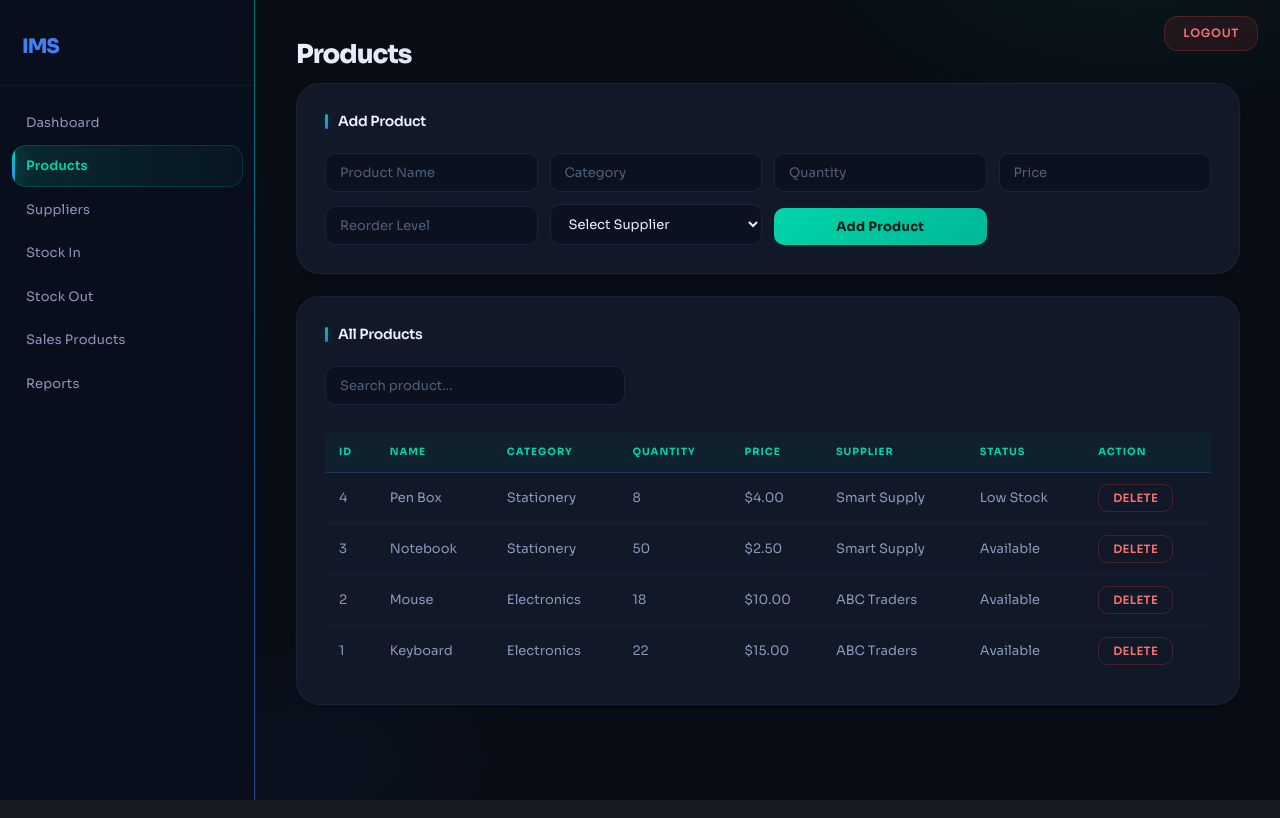
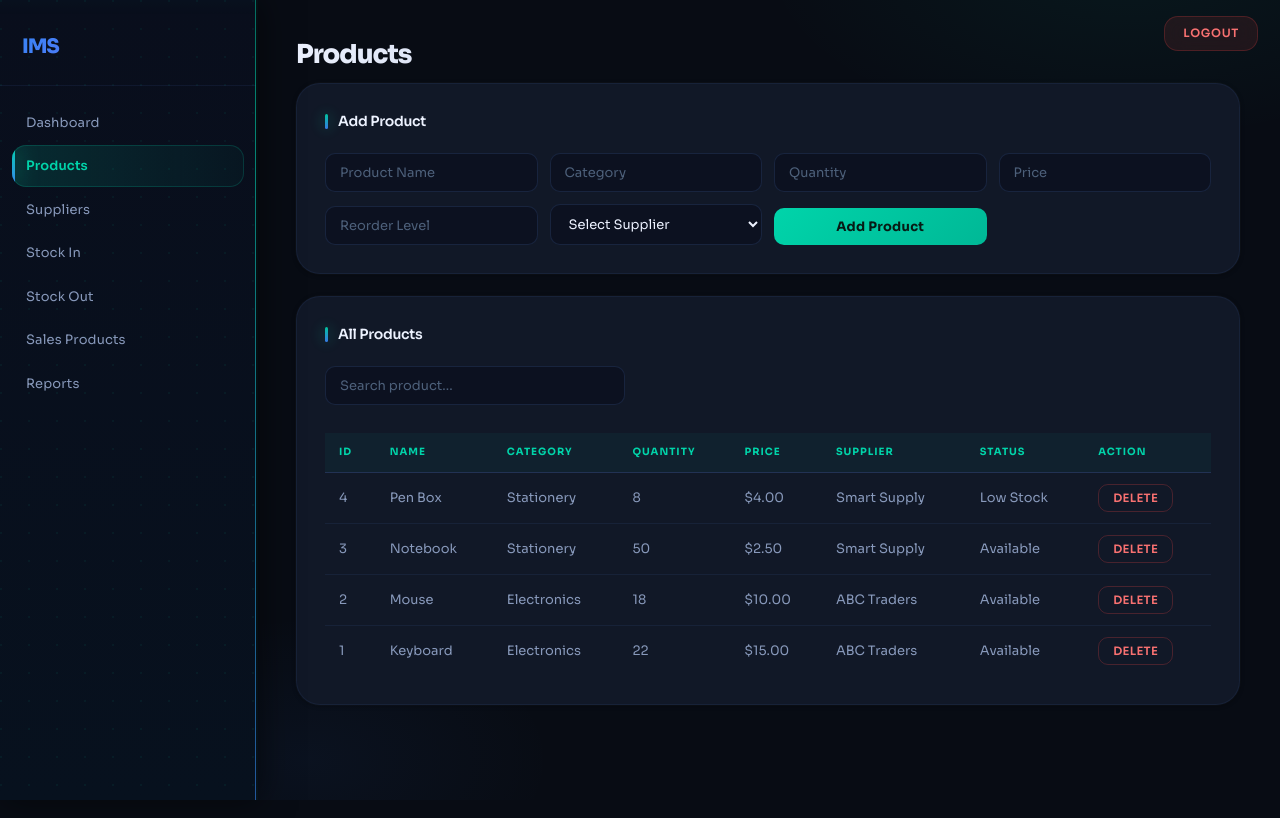
Before and after one commit to rahat1517/WebTechProject, a PHP site: page /products.php in a window 1280 px wide. Run offline with PHP 8.4, Linux system fonts and the light colour scheme; the visitor is signed in with stand-in values (Sample User, id 1); data comes from the database, SQL or seed files in the repository.

Commit message:
Update style.css

```diff
--- a/assets/style.css
+++ b/assets/style.css
@@ -157,7 +172,7 @@ body {
   background: linear-gradient(180deg, var(--teal), var(--blue));
   border-radius: 10px;
 }
-::selection { background: rgba(0,212,170,0.25); color: var(--teal); }
+::selection { background: rgba(0,212,170,0.22); color: var(--teal); }
 
 /* ════════════════════════════════════════════════════
    LAYOUT
@@ -207,17 +223,29 @@ body {
   background: var(--sidebar-bg);
   display: flex;
   flex-direction: column;
-  position: sticky;
+
+  /* ✅ FIXED — always visible, never shifts */
+  position: fixed;
+  left: 0;
   top: 0;
   height: 100vh;
+  z-index: 100;
+
   overflow-y: auto;
   overflow-x: hidden;
   animation: slideInLeft 0.5s cubic-bezier(0.16,1,0.3,1) both;
-  border-right: 1px solid var(--border);
-  /* Animated gradient right border via pseudo */
-  position: sticky;
+
+  /* Subtle dot grid background */
+  background-image:
+    radial-gradient(circle at 1px 1px, rgba(0,212,170,0.06) 1px, transparent 0),
+    linear-gradient(180deg, #090e1c 0%, #07111e 100%);
+  background-size: 28px 28px, auto;
+
+  /* Right edge shadow for depth */
+  box-shadow: 4px 0 32px rgba(0,0,0,0.5), 2px 0 0 rgba(0,212,170,0.04);
 }
 
+/* Animated gradient right border */
 .sidebar::after {
   content: '';
   position: absolute;
@@ -226,14 +254,26 @@ body {
   background: linear-gradient(
     180deg,
     transparent 0%,
-    var(--teal) 30%,
-    var(--blue) 60%,
-    var(--purple) 85%,
+    var(--teal) 25%,
+    var(--blue) 55%,
+    var(--purple) 80%,
     transparent 100%
   );
   background-size: 100% 300%;
-  animation: borderFlow 4s ease infinite;
-  opacity: 0.5;
+  animation: sidebarGlowLine 6s linear infinite;
+  opacity: 0.6;
+}
+
+/* Scan line sweeping down */
+.sidebar::before {
+  content: '';
+  position: absolute;
+  left: 0; right: 0;
+  height: 60px;
+  background: linear-gradient(180deg, transparent, rgba(0,212,170,0.05), transparent);
+  pointer-events: none;
+  z-index: 0;
+  animation: scanDown 6s ease-in-out infinite;
 }
 
 .sidebar h2 {
@@ -243,6 +283,8 @@ body {
   padding: 30px 22px 22px;
   margin-bottom: 8px;
   border-bottom: 1px solid var(--border);
+  position: relative;
+  z-index: 1;
   background: linear-gradient(135deg, var(--teal), var(--blue), var(--purple));
   background-size: 200% 200%;
   -webkit-background-clip: text;
@@ -251,7 +293,12 @@ body {
   animation: borderFlow 5s ease infinite, fadeIn 0.4s 0.3s both;
 }
 
-.sidebar nav { padding: 8px 12px; flex: 1; }
+.sidebar nav {
+  padding: 8px 12px;
+  flex: 1;
+  position: relative;
+  z-index: 1;
+}
 
 .sidebar nav a {
   display: flex;
@@ -281,12 +329,13 @@ body {
 .sidebar nav a:nth-child(7) { animation-delay: 0.60s; }
 .sidebar nav a:nth-child(8) { animation-delay: 0.67s; }
 
+/* Shimmer sweep on hover */
 .sidebar nav a::before {
   content: '';
   position: absolute;
   top: 0; left: -80%;
   width: 55%; height: 100%;
-  background: linear-gradient(100deg, transparent, rgba(0,212,170,0.1) 50%, transparent);
+  background: linear-gradient(100deg, transparent, rgba(0,212,170,0.12) 50%, transparent);
   transform: skewX(-15deg);
   pointer-events: none;
   opacity: 0;
@@ -296,19 +345,23 @@ body {
   background: rgba(0,212,170,0.09);
   color: var(--teal);
   padding-left: 20px;
-  box-shadow: inset 0 0 0 1px rgba(0,212,170,0.12);
+  box-shadow: inset 0 0 0 1px rgba(0,212,170,0.14);
+  transform: translateX(2px);
 }
 .sidebar nav a:hover::before {
   opacity: 1;
   animation: shimmer 0.55s cubic-bezier(0.16,1,0.3,1) forwards;
 }
 
+/* Active state */
 .sidebar nav a.active {
-  background: linear-gradient(90deg, rgba(0,212,170,0.14), rgba(0,212,170,0.04));
+  background: linear-gradient(90deg, rgba(0,212,170,0.15), rgba(0,212,170,0.04));
   color: var(--teal);
   font-weight: 600;
   box-shadow: inset 0 0 0 1px rgba(0,212,170,0.18);
 }
+
+/* Active neon left bar */
 .sidebar nav a.active::after {
   content: '';
   position: absolute;
@@ -316,16 +369,18 @@ body {
   width: 3px;
   border-radius: 0 3px 3px 0;
   background: linear-gradient(180deg, var(--teal), var(--blue));
-  box-shadow: 2px 0 12px var(--teal-glow);
+  box-shadow: 2px 0 12px var(--teal-glow), 0 0 20px rgba(0,212,170,0.2);
   animation: activeDot 2s ease-in-out infinite;
 }
 
 /* ════════════════════════════════════════════════════
-   MAIN CONTENT
+   MAIN CONTENT — offset by sidebar width
 ════════════════════════════════════════════════════ */
 
 .main-content {
   flex: 1;
+  /* ✅ CRITICAL — push content right so sidebar doesn't overlap */
+  margin-left: var(--sidebar-w);
   padding: 34px 40px 48px;
   min-width: 0;
   animation: slideUp 0.55s 0.1s cubic-bezier(0.16,1,0.3,1) both;
@@ -333,6 +388,7 @@ body {
     radial-gradient(ellipse 55% 35% at 85% -5%, rgba(0,212,170,0.06) 0%, transparent 65%),
     radial-gradient(ellipse 40% 30% at 5% 95%, rgba(59,130,246,0.05) 0%, transparent 60%),
     var(--bg);
+  min-height: 100vh;
 }
 
 h1 {
```
Also changed, not shown: other parts of assets/style.css (+109 -67 lines).
